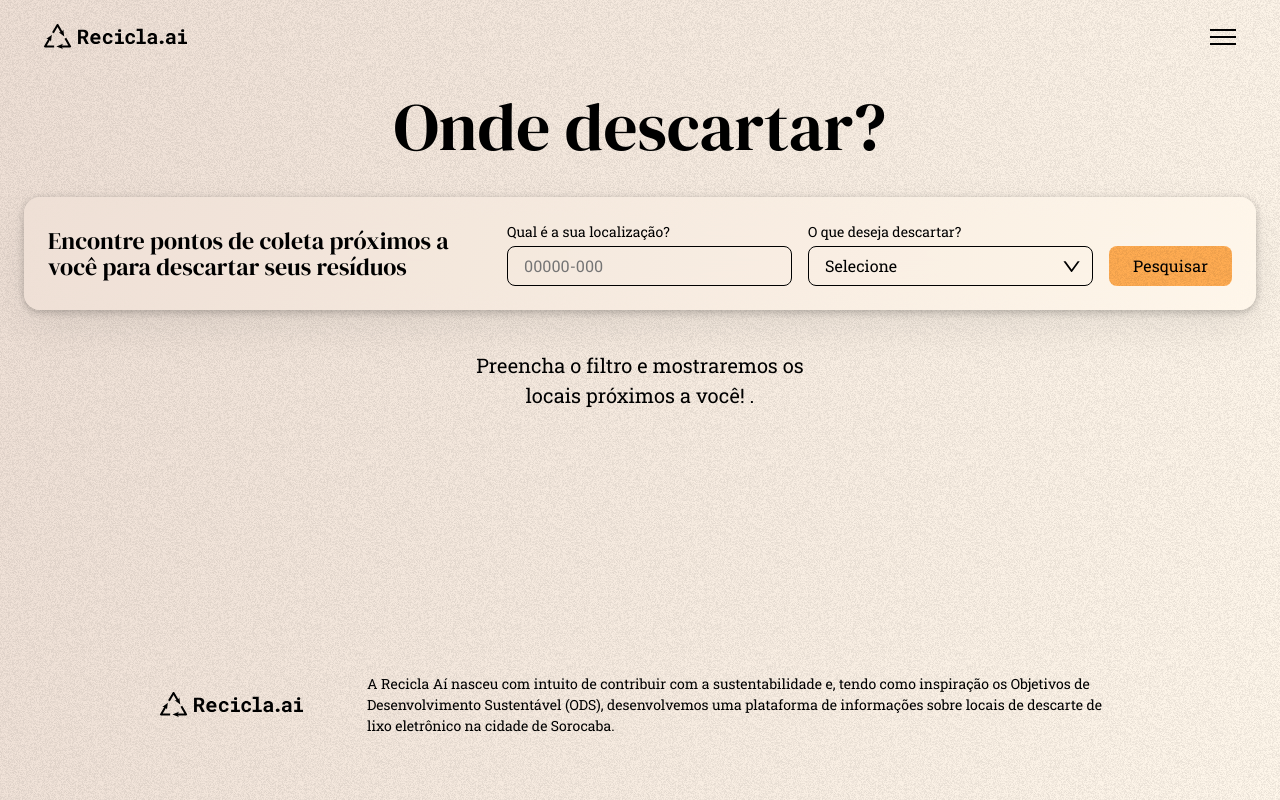
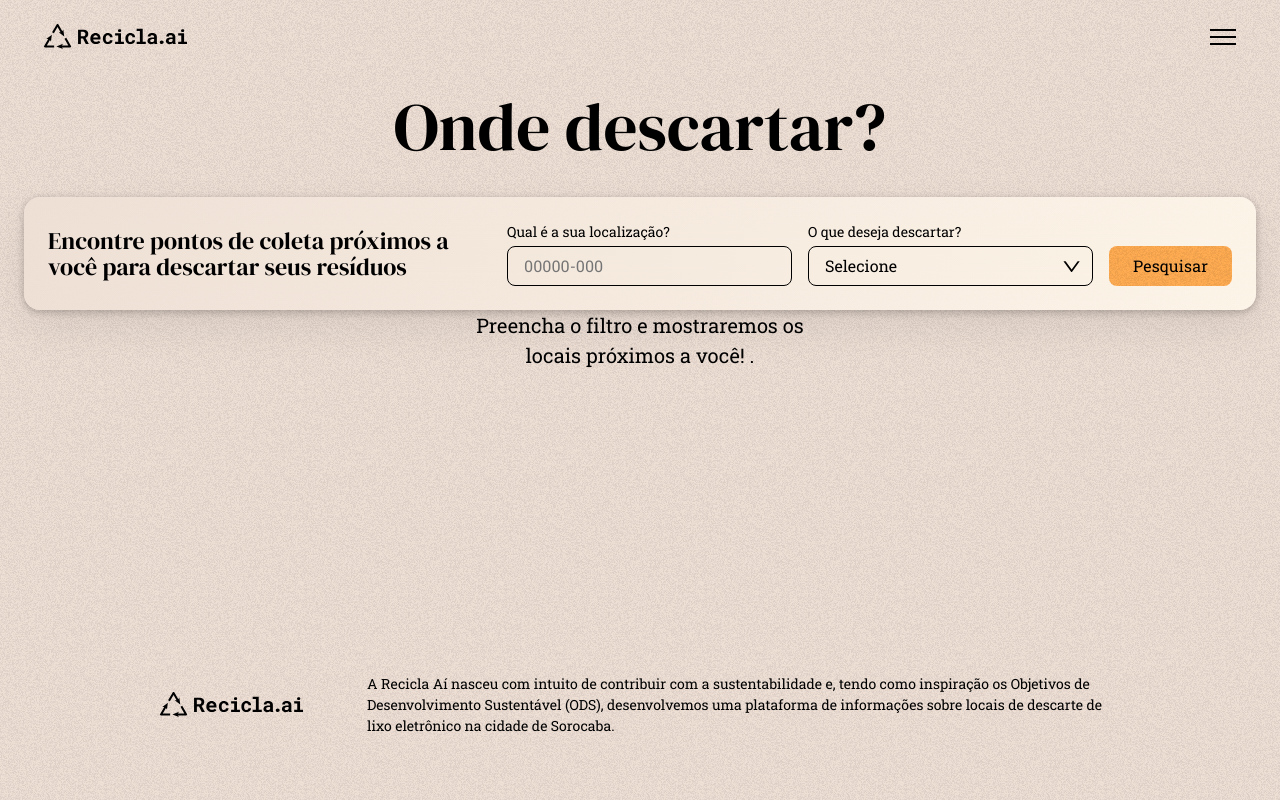
Before and after one commit to facens-fcc/recicla-ai-spring-boot, a React (Vite) app: page /onde-descartar in a window 1280 px wide. Built offline with nearby package versions, Linux system fonts and the light colour scheme.

Commit message:
Update spacing between elements

```diff
--- a/src/components/Search/Search.module.css
+++ b/src/components/Search/Search.module.css
@@ -25,7 +25,7 @@
 
 @media (min-width: 62rem) {
   .search {
-    padding: clamp(var(--spacing-lg), 5vw, var(--spacing-lg)) 0;
+    padding: clamp(var(--spacing-lg), 5vw, var(--spacing-lg)) 0 0;
   }
 
   .search__box {
--- a/src/index.css
+++ b/src/index.css
@@ -83,7 +83,7 @@ a {
 
   --bg-sand: linear-gradient(102.34deg, #efe0d6 0%, #fff7eb 100%);
   --bg-orange-noise: url(./assets/pattern-black.png) repeat, var(--color-orange);
-  --bg-sand-noise: url(./assets/pattern-black.png) repeat, var(--bg-sand);
+  --bg-sand-noise: url(./assets/pattern-black.png) repeat, var(--color-sand);
   --bg-black-noise: url(./assets/pattern-white.png) repeat, var(--color-black);
 
   --spacing-xxs: 0.25rem;
```
